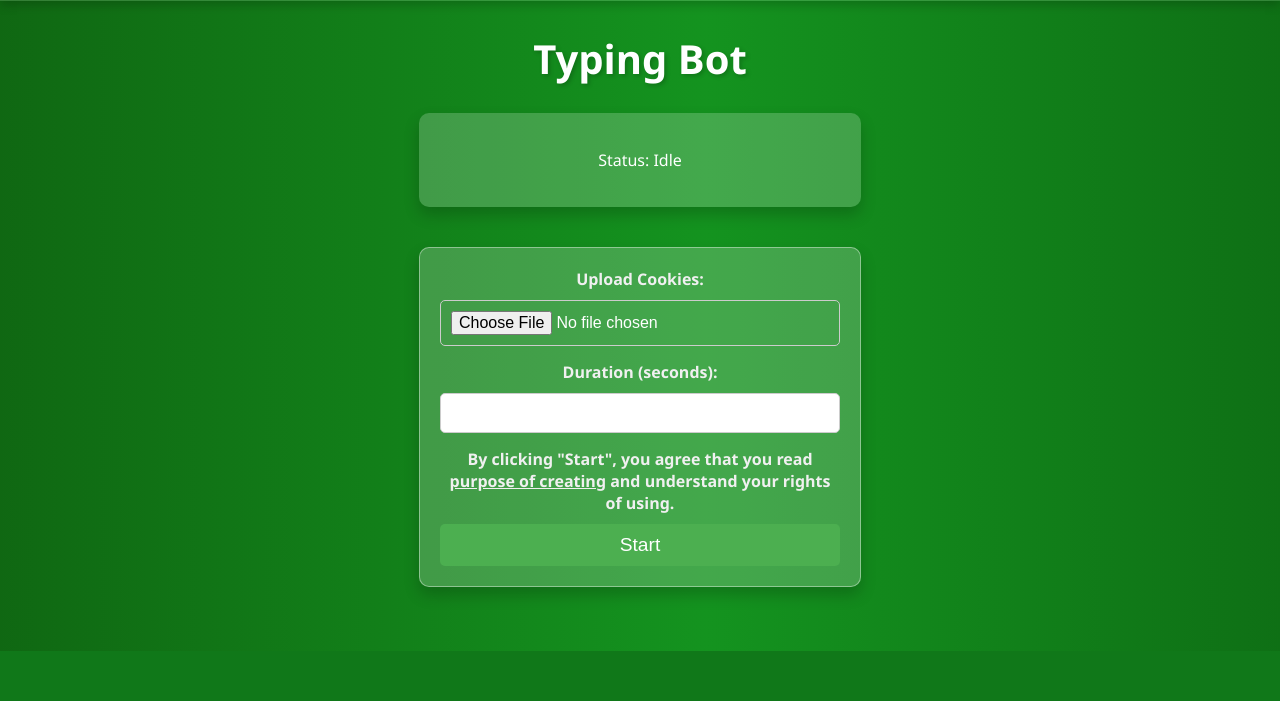
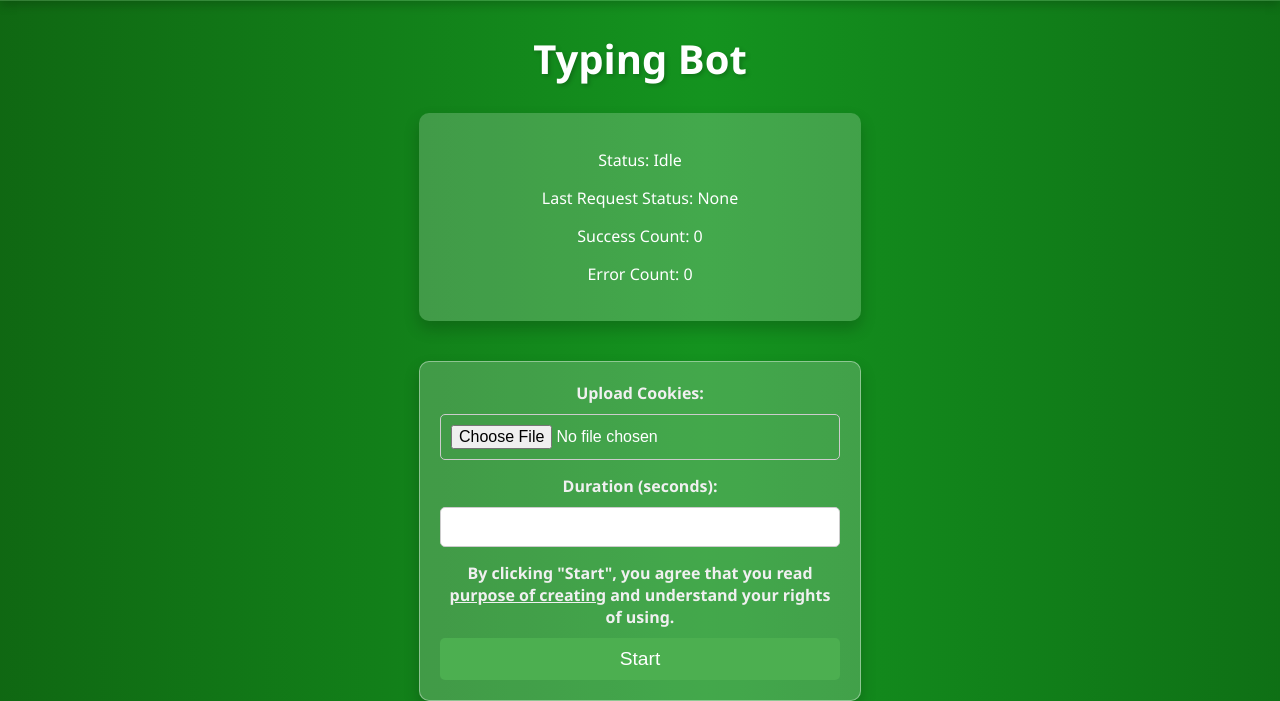
Before and after one commit to slavik2011/tc-server, a Flask app: page /rs in a window 1280 px wide. Shown: the part 149-850 px from the top of the page. Before the commit the page ends 800 px from the top, so only its background shows below. Run offline with Flask 3, Linux system fonts and the light colour scheme; parts of the project's set-up code (start-up, migrations or seed data) failed here and were passed over; some libraries are stand-ins or nearby versions.

Commit message:
Update rs.html

```diff
--- a/templates/rs.html
+++ b/templates/rs.html
@@ -157,6 +157,9 @@
 
         <div class="info-box">
             <p>Status: <span id="status">Idle</span></p>
+            <p>Last Request Status: <span id="requestStatus">None</span></p> <!-- New label for request status -->
+            <p>Success Count: <span id="successCount">0</span></p> <!-- New label for successful requests -->
+            <p>Error Count: <span id="errorCount">0</span></p> <!-- New label for unsuccessful requests -->
         </div>
 
         <div class="mgr"></div>
@@ -174,9 +177,11 @@
         </form>
     </div>
 
-    <script src="https://cdnjs.cloudflare.com/ajax/libs/socket.io/4.3.2/socket.io.js"></script>
     <script>
         const socket = io(); // Initialize Socket.IO
+
+        let successCount = 0;
+        let errorCount = 0;
 
         // Listen for update messages from the server
         socket.on('update', function(data) {
@@ -186,6 +191,8 @@
 
         socket.on('error', function(data) {
             console.error('Error from server:', data);
+            errorCount++;
+            document.getElementById('errorCount').innerText = errorCount; // Update error count
             alert(`Error: ${data.message}`); // Display error message
         });
 
@@ -194,18 +201,29 @@
 
             const formData = new FormData(this);
             document.getElementById('status').innerText = 'Starting...';
+            document.getElementById('requestStatus').innerText = 'In Progress'; // Update request status
 
             fetch('/startrs', {
                 method: 'POST',
                 body: formData
             })
-        .then(response => response.json())
+            .then(response => {
+                if (!response.ok) {
+                    throw new Error('Network response was not ok');
+                }
+                return response.json();
+            })
             .then(data => {
                 console.log('Success:', data);
-            // The bot starting message will be handled by the socket.on('update') listener
+                successCount++;
+                document.getElementById('successCount').innerText = successCount; // Update success count
+                document.getElementById('requestStatus').innerText = 'Success'; // Update request status
             })
             .catch((error) => {
                 console.error('Error:', error);
+                errorCount++;
+                document.getElementById('errorCount').innerText = errorCount; // Update error count
+                document.getElementById('requestStatus').innerText = 'Failed'; // Update request status
                 alert('An error occurred while starting the bot. Check the console for details.');
             });
         });
```
Lines whose indentation alone changed are shown as unchanged.
